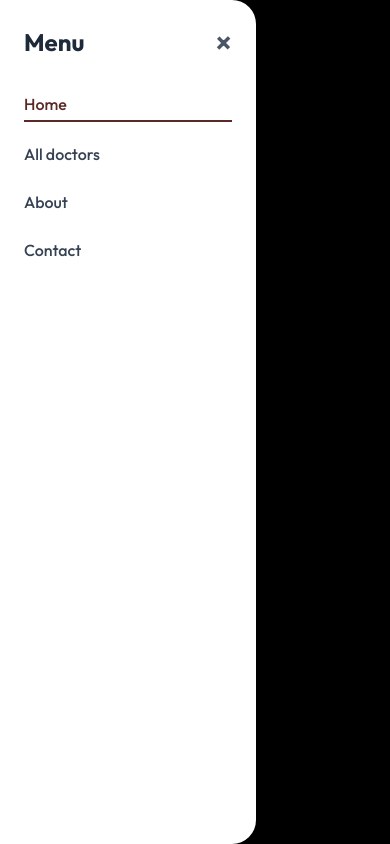
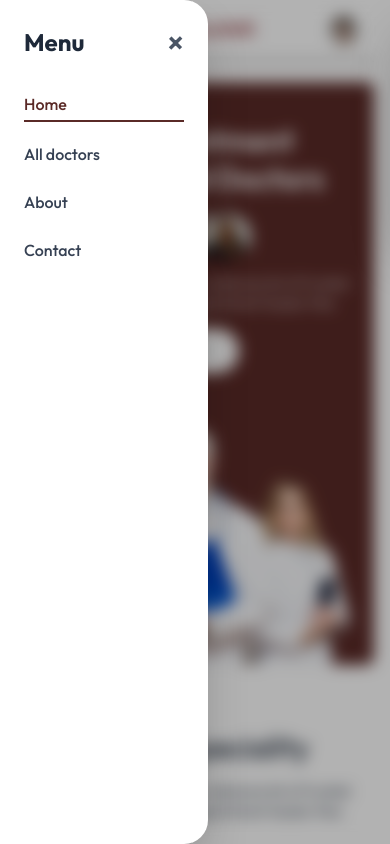
Before and after one commit to sham-33/MediLink, a React (Vite) app in the folder frontend/: page / in a window 390 px wide. Both pictures are taken after a click on the button 44 px from the left and 30 px from the top of the page. Shown: the top 844 px of the page. Built offline with nearby package versions, Linux system fonts and the light colour scheme.

Commit message:
Modified menu and profile

```diff
--- a/frontend/src/components/Navbar.jsx
+++ b/frontend/src/components/Navbar.jsx
@@ -117,18 +117,15 @@ const Navbar = () => {
             </button>
           )}
         </div>
-      </div>
-
-      {/* Main Menu Sidebar Overlay */}
+      </div>      {/* Main Menu Sidebar Overlay */}
       {showMenu && (
         <div
-          className="fixed top-0 left-0 w-full h-full bg-black bg-opacity-50 z-40 md:hidden"
+          className="fixed top-0 left-0 w-full h-full backdrop-blur-sm bg-black/30 z-40 md:hidden"
           onClick={() => setShowMenu(false)}></div>
       )}
 
-      {/* Main Menu Sidebar Content */}
-      <div
-        className={`fixed top-0 left-0 w-64 h-full bg-white shadow-2xl z-50 p-6 transform transition-transform duration-300 md:hidden ${
+      {/* Main Menu Sidebar Content */}      <div
+        className={`fixed top-0 left-0 w-52 h-full bg-white shadow-2xl z-50 p-6 transform transition-transform duration-300 md:hidden ${
           showMenu ? "translate-x-0" : "-translate-x-full"
         } rounded-tr-3xl rounded-br-3xl`}>
         {/* Header */}
@@ -154,12 +151,10 @@ const Navbar = () => {
             </NavLink>
           ))}
         </ul>
-      </div>
-
-      {/* Profile Menu Overlay */}
+      </div>      {/* Profile Menu Overlay */}
       {showProfileMenu && (
         <div
-          className="fixed top-0 left-0 w-full h-full bg-black bg-opacity-50 z-40 md:hidden"
+          className="fixed top-0 left-0 w-full h-full backdrop-blur-sm bg-black/30 z-40 md:hidden"
           onClick={() => setShowProfileMenu(false)}></div>
       )}
 
```
